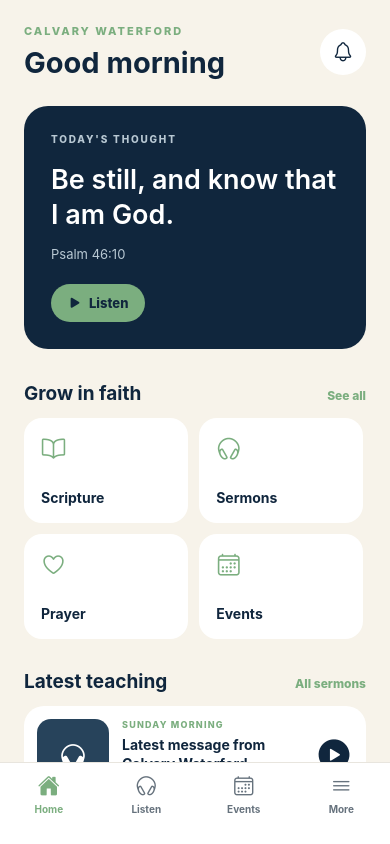
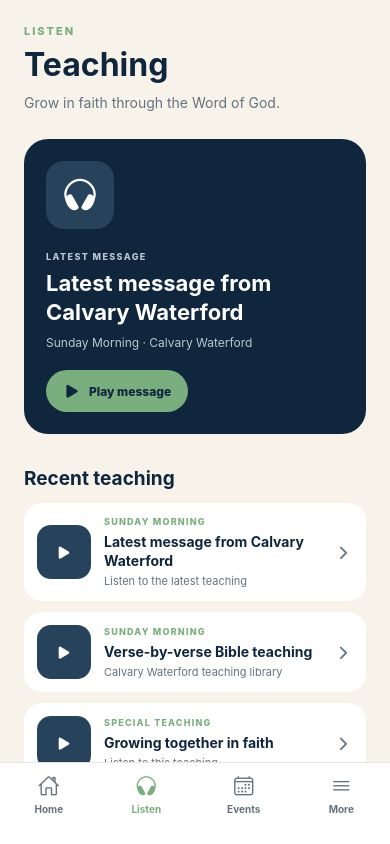
Before and after one commit to LiezelChetty/calvary-waterford-app, a React Native app: screen / in a window 390 px wide. Both pictures are taken after a click on the element 212 px from the left and 755 px from the top of the page. Built offline with nearby package versions, Linux system fonts and the light colour scheme.

Commit message:
Build initial Calvary Waterford app screens and navigation

```diff
--- a/App.tsx
+++ b/App.tsx
@@ -3,10 +3,13 @@
 import { Ionicons } from '@expo/vector-icons';
 import { StatusBar } from 'expo-status-bar';
 
+type Tab = 'Home' | 'Listen' | 'Events' | 'More';
+
 const navy = '#10263D';
 const cream = '#F7F3EA';
 const green = '#7BAE7F';
 const muted = '#66727D';
+const line = '#E9E6DF';
 
 const quickLinks = [
   { icon: 'book-outline', label: 'Scripture' },
@@ -15,12 +18,39 @@
   { icon: 'calendar-outline', label: 'Events' },
 ];
 
+const sermons = [
+  { tag: 'SUNDAY MORNING', title: 'Latest message from Calvary Waterford', meta: 'Listen to the latest teaching' },
+  { tag: 'SUNDAY MORNING', title: 'Verse-by-verse Bible teaching', meta: 'Calvary Waterford teaching library' },
+  { tag: 'SPECIAL TEACHING', title: 'Growing together in faith', meta: 'Listen to this teaching' },
+];
+
+const events = [
+  { day: 'MON', time: '6:00 PM', title: 'Bible Study', detail: 'Church Building' },
+  { day: 'TUE', time: '6:00 AM', title: 'Prayer Meeting', detail: 'Meadowbank' },
+  { day: 'WED', time: '7:00 PM', title: 'Home Groups', detail: 'Message for details' },
+  { day: 'SUN', time: '9:00 AM', title: 'Sunday Service', detail: 'Calvary Waterford' },
+  { day: 'SUN', time: '11:00 AM', title: 'Sunday Service', detail: 'Calvary Waterford' },
+];
+
 export default function App() {
-  const [active, setActive] = useState('Home');
+  const [active, setActive] = useState<Tab>('Home');
 
   return (
     <SafeAreaView style={styles.safe}>
       <StatusBar style="dark" />
+      <View style={styles.app}>
+        {active === 'Home' && <HomeScreen onNavigate={setActive} />}
+        {active === 'Listen' && <ListenScreen />}
+        {active === 'Events' && <EventsScreen />}
+        {active === 'More' && <MoreScreen />}
+        <TabBar active={active} onChange={setActive} />
+      </View>
+    </SafeAreaView>
+  );
+}
+
+function HomeScreen({ onNavigate }: { onNavigate: (tab: Tab) => void }) {
+  return (
     <ScrollView contentContainerStyle={styles.content} showsVerticalScrollIndicator={false}>
       <View style={styles.header}>
         <View>
@@ -36,87 +66,159 @@
         <Text style={styles.heroEyebrow}>TODAY'S THOUGHT</Text>
         <Text style={styles.heroTitle}>Be still, and know that I am God.</Text>
         <Text style={styles.heroRef}>Psalm 46:10</Text>
-          <TouchableOpacity style={styles.heroButton}>
+        <TouchableOpacity style={styles.heroButton} onPress={() => onNavigate('Listen')}>
           <Ionicons name="play" size={14} color={navy} />
           <Text style={styles.heroButtonText}>Listen</Text>
         </TouchableOpacity>
       </View>
 
-        <View style={styles.sectionHeader}>
-          <Text style={styles.sectionTitle}>Grow in faith</Text>
-          <Text style={styles.sectionLink}>See all</Text>
-        </View>
+      <SectionHeader title="Grow in faith" action="See all" />
       <View style={styles.quickGrid}>
         {quickLinks.map((item) => (
-            <TouchableOpacity key={item.label} style={styles.quickCard}>
+          <TouchableOpacity
+            key={item.label}
+            style={styles.quickCard}
+            onPress={() => item.label === 'Sermons' ? onNavigate('Listen') : item.label === 'Events' ? onNavigate('Events') : undefined}
+          >
             <Ionicons name={item.icon as any} size={25} color={green} />
             <Text style={styles.quickLabel}>{item.label}</Text>
           </TouchableOpacity>
         ))}
       </View>
 
-        <View style={styles.sectionHeader}>
-          <Text style={styles.sectionTitle}>Latest teaching</Text>
-          <Text style={styles.sectionLink}>All sermons</Text>
-        </View>
-        <TouchableOpacity style={styles.sermonCard}>
+      <SectionHeader title="Latest teaching" action="All sermons" onPress={() => onNavigate('Listen')} />
+      <TouchableOpacity style={styles.sermonCard} onPress={() => onNavigate('Listen')}>
         <View style={styles.sermonArtwork}>
           <Ionicons name="headset" size={27} color="white" />
         </View>
         <View style={styles.sermonCopy}>
-            <Text style={styles.sermonTag}>SUNDAY MORNING</Text>
-            <Text style={styles.sermonTitle}>Latest message from Calvary Waterford</Text>
-            <Text style={styles.sermonMeta}>Listen to the latest teaching</Text>
+          <Text style={styles.sermonTag}>{sermons[0].tag}</Text>
+          <Text style={styles.sermonTitle}>{sermons[0].title}</Text>
+          <Text style={styles.sermonMeta}>{sermons[0].meta}</Text>
         </View>
         <Ionicons name="play-circle" size={38} color={navy} />
       </TouchableOpacity>
 
-        <View style={styles.sectionHeader}>
-          <Text style={styles.sectionTitle}>This week</Text>
-          <Text style={styles.sectionLink}>Calendar</Text>
-        </View>
+      <SectionHeader title="This week" action="Calendar" onPress={() => onNavigate('Events')} />
       <View style={styles.eventCard}>
-          <Event day="MON" time="6:00 PM" title="Bible Study" detail="Church Building" />
-          <Event day="TUE" time="6:00 AM" title="Prayer Meeting" detail="Meadowbank" />
-          <Event day="WED" time="7:00 PM" title="Home Groups" detail="Message for details" />
+        {events.slice(0, 3).map((event) => <Event key={`${event.day}-${event.time}-${event.title}`} {...event} />)}
       </View>
 
+      <View style={styles.locationCard}>
+        <View style={styles.locationIcon}><Ionicons name="location-outline" size={22} color={green} /></View>
+        <View style={{ flex: 1 }}>
+          <Text style={styles.locationTitle}>Find us</Text>
+          <Text style={styles.locationText}>59/60 Lower Yellow Road, Waterford City</Text>
+        </View>
+      </View>
       <View style={styles.spacer} />
     </ScrollView>
-
-      <View style={styles.tabBar}>
-        {[
-          ['Home', 'home-outline'],
-          ['Listen', 'headset-outline'],
-          ['Events', 'calendar-outline'],
-          ['More', 'menu-outline'],
-        ].map(([label, icon]) => {
-          const selected = active === label;
-          return (
-            <TouchableOpacity key={label} style={styles.tab} onPress={() => setActive(label)}>
-              <Ionicons name={selected ? (icon.replace('-outline', '') as any) : (icon as any)} size={22} color={selected ? green : muted} />
-              <Text style={[styles.tabLabel, selected && styles.tabLabelActive]}>{label}</Text>
-            </TouchableOpacity>
-          );
-        })}
-      </View>
-    </SafeAreaView>
   );
 }
 
+function ListenScreen() {
+  return (
+    <ScrollView contentContainerStyle={styles.content} showsVerticalScrollIndicator={false}>
+      <ScreenTitle eyebrow="LISTEN" title="Teaching" subtitle="Grow in faith through the Word of God." />
+      <View style={styles.featurePlayer}>
+        <View style={styles.featureArtwork}><Ionicons name="headset" size={36} color="white" /></View>
+        <Text style={styles.playerTag}>LATEST MESSAGE</Text>
+        <Text style={styles.playerTitle}>Latest message from Calvary Waterford</Text>
+        <Text style={styles.playerMeta}>Sunday Morning · Calvary Waterford</Text>
+        <TouchableOpacity style={styles.playButton}>
+          <Ionicons name="play" size={18} color={navy} />
+          <Text style={styles.playButtonText}>Play message</Text>
+        </TouchableOpacity>
+      </View>
+      <SectionHeader title="Recent teaching" action="" />
+      {sermons.map((sermon, index) => (
+        <TouchableOpacity key={`${sermon.title}-${index}`} style={styles.listCard}>
+          <View style={styles.smallArtwork}><Ionicons name="play" size={17} color="white" /></View>
+          <View style={styles.listCopy}>
+            <Text style={styles.sermonTag}>{sermon.tag}</Text>
+            <Text style={styles.listTitle}>{sermon.title}</Text>
+            <Text style={styles.sermonMeta}>{sermon.meta}</Text>
+          </View>
+          <Ionicons name="chevron-forward" size={19} color={muted} />
+        </TouchableOpacity>
+      ))}
+      <View style={styles.infoBox}><Ionicons name="information-circle-outline" size={21} color={green} /><Text style={styles.infoText}>Sermon audio can be connected to the church's teaching feed in the next stage.</Text></View>
+    </ScrollView>
+  );
+}
+
+function EventsScreen() {
+  return (
+    <ScrollView contentContainerStyle={styles.content} showsVerticalScrollIndicator={false}>
+      <ScreenTitle eyebrow="CALVARY WATERFORD" title="What's on" subtitle="Stay connected with what's happening this week." />
+      <View style={styles.serviceCard}>
+        <View><Text style={styles.serviceEyebrow}>SUNDAY SERVICES</Text><Text style={styles.serviceTitle}>9:00 AM & 11:00 AM</Text><Text style={styles.serviceText}>Join us at 59/60 Lower Yellow Road, Waterford City.</Text></View>
+        <Ionicons name="people-outline" size={30} color={green} />
+      </View>
+      <SectionHeader title="This week" action="" />
+      <View style={styles.eventCard}>
+        {events.map((event) => <Event key={`${event.day}-${event.time}-${event.title}`} {...event} />)}
+      </View>
+      <View style={styles.weeklyCard}>
+        <Text style={styles.weeklyTitle}>Food Cloud Sunday</Text>
+        <Text style={styles.weeklyText}>Every Sunday at 12:45 PM</Text>
+        <Text style={styles.weeklyText}>A practical way we serve our local community.</Text>
+      </View>
+    </ScrollView>
+  );
+}
+
+function MoreScreen() {
+  const items = [
+    ['heart-outline', 'Prayer', 'Make prayer part of your day.'],
+    ['people-outline', 'Groups', 'Find community and grow together.'],
+    ['happy-outline', 'Kids Ministry', 'A place for children to learn about Jesus.'],
+    ['gift-outline', 'Giving', 'Support the ministry of Calvary Waterford.'],
+    ['information-circle-outline', 'About Calvary', 'Who we are, what we believe and our story.'],
+    ['mail-outline', 'Contact', 'Get in touch with the church team.'],
+  ];
+  return (
+    <ScrollView contentContainerStyle={styles.content} showsVerticalScrollIndicator={false}>
+      <ScreenTitle eyebrow="CALVARY WATERFORD" title="More" subtitle="Everything you need to stay connected." />
+      <View style={styles.moreList}>
+        {items.map(([icon, title, text]) => (
+          <TouchableOpacity key={title} style={styles.moreRow}>
+            <View style={styles.moreIcon}><Ionicons name={icon as any} size={22} color={green} /></View>
+            <View style={styles.listCopy}><Text style={styles.listTitle}>{title}</Text><Text style={styles.sermonMeta}>{text}</Text></View>
+            <Ionicons name="chevron-forward" size={19} color={muted} />
+          </TouchableOpacity>
+        ))}
+      </View>
+      <View style={styles.aboutCard}>
+        <Text style={styles.aboutEyebrow}>CALVARY WATERFORD</Text>
+        <Text style={styles.aboutTitle}>A church family in Waterford City</Text>
+        <Text style={styles.aboutText}>Verse-by-verse Scripture teaching, prayer, evangelism, discipleship and community.</Text>
+      </View>
+    </ScrollView>
+  );
+}
+
+function ScreenTitle({ eyebrow, title, subtitle }: { eyebrow: string; title: string; subtitle: string }) {
+  return <View style={styles.screenTitle}><Text style={styles.eyebrow}>{eyebrow}</Text><Text style={styles.pageTitle}>{title}</Text><Text style={styles.pageSubtitle}>{subtitle}</Text></View>;
+}
+
+function SectionHeader({ title, action, onPress }: { title: string; action: string; onPress?: () => void }) {
+  return <View style={styles.sectionHeader}><Text style={styles.sectionTitle}>{title}</Text>{action ? <TouchableOpacity onPress={onPress}><Text style={styles.sectionLink}>{action}</Text></TouchableOpacity> : null}</View>;
+}
+
 function Event({ day, time, title, detail }: { day: string; time: string; title: string; detail: string }) {
-  return (
-    <View style={styles.eventRow}>
-      <View style={styles.dateBox}><Text style={styles.dateDay}>{day}</Text><Text style={styles.dateTime}>{time}</Text></View>
-      <View style={styles.eventCopy}><Text style={styles.eventTitle}>{title}</Text><Text style={styles.eventDetail}>{detail}</Text></View>
-      <Ionicons name="chevron-forward" size={19} color={muted} />
-    </View>
-  );
+  return <View style={styles.eventRow}><View style={styles.dateBox}><Text style={styles.dateDay}>{day}</Text><Text style={styles.dateTime}>{time}</Text></View><View style={styles.eventCopy}><Text style={styles.eventTitle}>{title}</Text><Text style={styles.eventDetail}>{detail}</Text></View><Ionicons name="chevron-forward" size={19} color={muted} /></View>;
+}
+
+function TabBar({ active, onChange }: { active: Tab; onChange: (tab: Tab) => void }) {
+  const tabs: [Tab, string][] = [['Home', 'home-outline'], ['Listen', 'headset-outline'], ['Events', 'calendar-outline'], ['More', 'menu-outline']];
+  return <View style={styles.tabBar}>{tabs.map(([label, icon]) => { const selected = active === label; return <TouchableOpacity key={label} style={styles.tab} onPress={() => onChange(label)}><Ionicons name={selected ? (icon.replace('-outline', '') as any) : (icon as any)} size={22} color={selected ? green : muted} /><Text style={[styles.tabLabel, selected && styles.tabLabelActive]}>{label}</Text></TouchableOpacity>; })}</View>;
 }
 
 const styles = StyleSheet.create({
   safe: { flex: 1, backgroundColor: cream },
-  content: { padding: 24, paddingBottom: 110 },
+  app: { flex: 1 },
+  content: { padding: 24, paddingBottom: 120 },
   header: { flexDirection: 'row', justifyContent: 'space-between', alignItems: 'center', marginBottom: 26 },
   eyebrow: { fontSize: 11, fontWeight: '800', letterSpacing: 2, color: green, marginBottom: 7 },
   greeting: { fontSize: 29, fontWeight: '700', color: navy },
@@ -128,7 +230,7 @@
   heroButton: { alignSelf: 'flex-start', marginTop: 22, paddingHorizontal: 17, paddingVertical: 11, borderRadius: 20, backgroundColor: green, flexDirection: 'row', gap: 7, alignItems: 'center' },
   heroButtonText: { color: navy, fontSize: 13, fontWeight: '800' },
   sectionHeader: { flexDirection: 'row', justifyContent: 'space-between', alignItems: 'baseline', marginBottom: 13, marginTop: 3 },
-  sectionTitle: { color: navy, fontSize: 19, fontWeight: '750' },
+  sectionTitle: { color: navy, fontSize: 19, fontWeight: '700' },
   sectionLink: { color: green, fontSize: 12, fontWeight: '800' },
   quickGrid: { flexDirection: 'row', flexWrap: 'wrap', gap: 11, marginBottom: 28 },
   quickCard: { width: '48%', minHeight: 105, backgroundColor: '#FFFFFF', borderRadius: 18, padding: 17, justifyContent: 'space-between' },
@@ -137,19 +239,25 @@
   sermonArtwork: { width: 72, height: 72, borderRadius: 14, backgroundColor: '#27435B', alignItems: 'center', justifyContent: 'center' },
   sermonCopy: { flex: 1 },
   sermonTag: { fontSize: 9, letterSpacing: 1.2, fontWeight: '800', color: green, marginBottom: 5 },
-  sermonTitle: { color: navy, fontSize: 14, fontWeight: '750', lineHeight: 19 },
+  sermonTitle: { color: navy, fontSize: 14, fontWeight: '700', lineHeight: 19 },
   sermonMeta: { color: muted, fontSize: 11, marginTop: 4 },
-  eventCard: { backgroundColor: '#FFFFFF', borderRadius: 20, paddingHorizontal: 16 },
-  eventRow: { minHeight: 77, flexDirection: 'row', alignItems: 'center', borderBottomWidth: 1, borderBottomColor: '#E9E6DF', gap: 13 },
-  dateBox: { width: 62 },
-  dateDay: { color: green, fontSize: 10, fontWeight: '900', letterSpacing: 1.2 },
-  dateTime: { color: muted, fontSize: 10, marginTop: 4 },
-  eventCopy: { flex: 1 },
-  eventTitle: { color: navy, fontSize: 14, fontWeight: '750' },
-  eventDetail: { color: muted, fontSize: 11, marginTop: 4 },
+  eventCard: { backgroundColor: '#FFFFFF', borderRadius: 20, paddingHorizontal: 16, marginBottom: 24 },
+  eventRow: { minHeight: 77, flexDirection: 'row', alignItems: 'center', borderBottomWidth: 1, borderBottomColor: line, gap: 13 },
+  dateBox: { width: 62 }, dateDay: { color: green, fontSize: 10, fontWeight: '900', letterSpacing: 1.2 }, dateTime: { color: muted, fontSize: 10, marginTop: 4 },
+  eventCopy: { flex: 1 }, eventTitle: { color: navy, fontSize: 14, fontWeight: '700' }, eventDetail: { color: muted, fontSize: 11, marginTop: 4 },
+  locationCard: { backgroundColor: '#FFFFFF', borderRadius: 20, padding: 16, flexDirection: 'row', alignItems: 'center', gap: 13, marginTop: 2 },
+  locationIcon: { width: 44, height: 44, borderRadius: 14, backgroundColor: cream, alignItems: 'center', justifyContent: 'center' },
+  locationTitle: { color: navy, fontSize: 14, fontWeight: '700' }, locationText: { color: muted, fontSize: 11, lineHeight: 16, marginTop: 3 },
   spacer: { height: 20 },
-  tabBar: { position: 'absolute', bottom: 0, left: 0, right: 0, height: 82, backgroundColor: '#FFFFFF', borderTopWidth: 1, borderTopColor: '#E8E5DE', flexDirection: 'row', justifyContent: 'space-around', paddingTop: 11 },
-  tab: { alignItems: 'center', width: 75 },
-  tabLabel: { color: muted, fontSize: 10, fontWeight: '700', marginTop: 5 },
-  tabLabelActive: { color: green },
+  screenTitle: { marginBottom: 26 }, pageTitle: { color: navy, fontSize: 32, fontWeight: '700' }, pageSubtitle: { color: muted, fontSize: 14, lineHeight: 21, marginTop: 8, maxWidth: 320 },
+  featurePlayer: { backgroundColor: navy, borderRadius: 24, padding: 22, marginBottom: 30 }, featureArtwork: { width: 68, height: 68, borderRadius: 18, backgroundColor: '#27435B', alignItems: 'center', justifyContent: 'center', marginBottom: 22 },
+  playerTag: { color: '#B8C8D3', fontSize: 9, fontWeight: '800', letterSpacing: 1.4 }, playerTitle: { color: '#FFFFFF', fontSize: 22, fontWeight: '700', lineHeight: 29, marginTop: 7 }, playerMeta: { color: '#B8C8D3', fontSize: 12, marginTop: 8 },
+  playButton: { alignSelf: 'flex-start', backgroundColor: green, borderRadius: 22, paddingHorizontal: 17, paddingVertical: 11, flexDirection: 'row', gap: 8, alignItems: 'center', marginTop: 20 }, playButtonText: { color: navy, fontWeight: '800', fontSize: 12 },
+  listCard: { backgroundColor: '#FFFFFF', borderRadius: 18, padding: 13, flexDirection: 'row', alignItems: 'center', gap: 13, marginBottom: 11 }, smallArtwork: { width: 54, height: 54, borderRadius: 14, backgroundColor: '#27435B', alignItems: 'center', justifyContent: 'center' }, listCopy: { flex: 1 }, listTitle: { color: navy, fontSize: 14, fontWeight: '700', lineHeight: 19 },
+  infoBox: { marginTop: 15, backgroundColor: '#EEF4EE', borderRadius: 16, padding: 15, flexDirection: 'row', gap: 10, alignItems: 'flex-start' }, infoText: { flex: 1, color: muted, fontSize: 11, lineHeight: 17 },
+  serviceCard: { backgroundColor: '#FFFFFF', borderRadius: 20, padding: 19, flexDirection: 'row', justifyContent: 'space-between', gap: 15, marginBottom: 28 }, serviceEyebrow: { color: green, fontSize: 9, fontWeight: '900', letterSpacing: 1.2 }, serviceTitle: { color: navy, fontSize: 21, fontWeight: '700', marginTop: 7 }, serviceText: { color: muted, fontSize: 11, lineHeight: 16, marginTop: 7, maxWidth: 270 },
+  weeklyCard: { backgroundColor: navy, borderRadius: 20, padding: 20 }, weeklyTitle: { color: '#FFFFFF', fontSize: 18, fontWeight: '700' }, weeklyText: { color: '#B8C8D3', fontSize: 12, lineHeight: 18, marginTop: 7 },
+  moreList: { backgroundColor: '#FFFFFF', borderRadius: 20, paddingHorizontal: 15, marginBottom: 22 }, moreRow: { minHeight: 76, flexDirection: 'row', alignItems: 'center', borderBottomWidth: 1, borderBottomColor: line, gap: 13 }, moreIcon: { width: 43, height: 43, borderRadius: 14, backgroundColor: cream, alignItems: 'center', justifyContent: 'center' },
+  aboutCard: { backgroundColor: navy, borderRadius: 22, padding: 22 }, aboutEyebrow: { color: green, fontSize: 9, fontWeight: '900', letterSpacing: 1.5 }, aboutTitle: { color: '#FFFFFF', fontSize: 21, fontWeight: '700', lineHeight: 28, marginTop: 9 }, aboutText: { color: '#B8C8D3', fontSize: 12, lineHeight: 19, marginTop: 9 },
+  tabBar: { position: 'absolute', bottom: 0, left: 0, right: 0, height: 82, backgroundColor: '#FFFFFF', borderTopWidth: 1, borderTopColor: '#E8E5DE', flexDirection: 'row', justifyContent: 'space-around', paddingTop: 11 }, tab: { alignItems: 'center', width: 75 }, tabLabel: { color: muted, fontSize: 10, fontWeight: '700', marginTop: 5 }, tabLabelActive: { color: green },
 });
```
Lines whose indentation alone changed are shown as unchanged.
